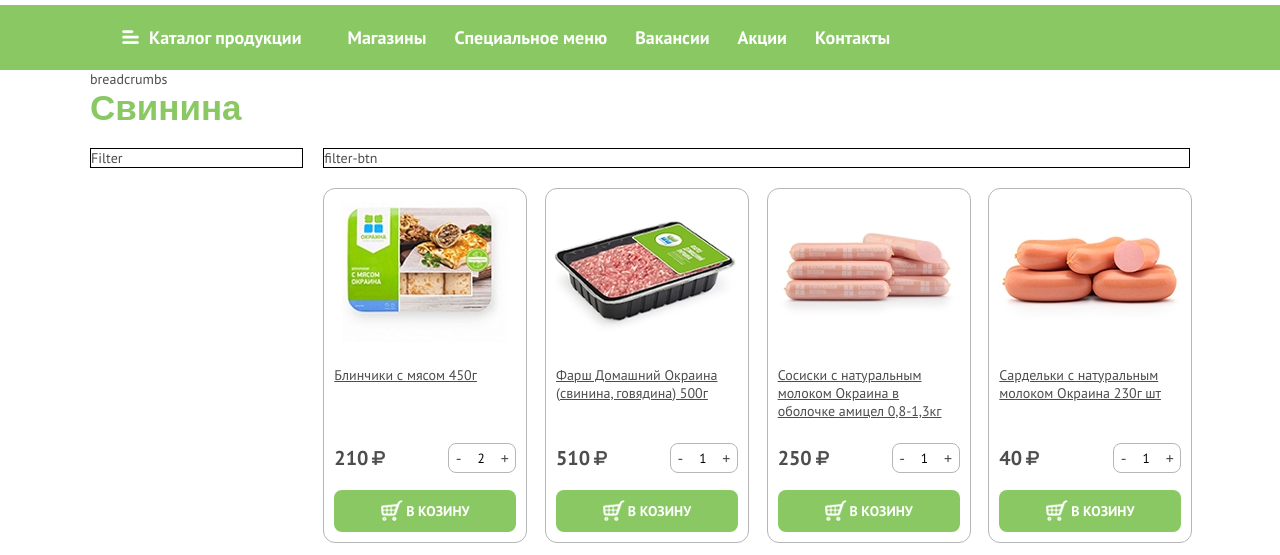
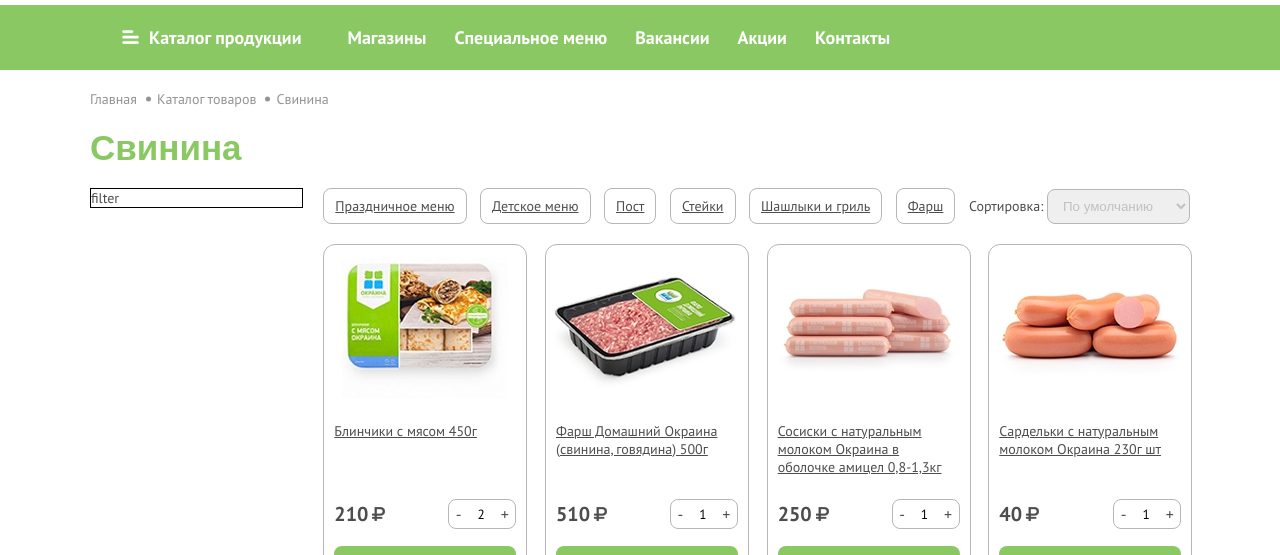
Before and after one commit to denis-snitko/meat, a website: page #src/assortment.html in a window 1280 px wide. Shown: the part 179-734 px from the top of the page. Drawn offline with nearby package versions, Linux system fonts and the light colour scheme; files that its build step writes are made by us from their sources; files whose address does not match are found by name; a web font is replaced by a local one.

Commit message:
Add breadcrumbs and filter-btn

```diff
--- a/#src/modules/_modules.scss
+++ b/#src/modules/_modules.scss
@@ -3,6 +3,7 @@
 @import "./s-menu/s-menu";
 @import "./s-hero/s-hero";
 
+@import "./s-breadcrumbs/s-breadcrumbs";
 @import "./s-assortment/s-assortment";
 @import "./s-popular/s-popular";
 @import "./s-new-items/s-new-items";
--- a/#src/modules/p-assortment/_p-assortment.html
+++ b/#src/modules/p-assortment/_p-assortment.html
@@ -1,19 +1,36 @@
 <section class="p-assortment">
   <div class="container">
 
-    breadcrumbs
+    @@include('../s-breadcrumbs/_s-breadcrumbs.html')
 
     <h2 class="second-title">Свинина</h2>
 
     <div class="row-flex">
       <div class="col-2-5">
         <div class="p-assortment__filter">
-          Filter
+          filter
         </div>
       </div>
       <div class="col-9-5">
-        <div class="p-assortment__filter-btn">
-          filter-btn
+        <div class="p-assortment__filter-btn filter-btn">
+          <div class="filter-btn__wrapper">
+            <button class="filter-btn__btn">Праздничное меню</button>
+            <button class="filter-btn__btn">Детское меню</button>
+            <button class="filter-btn__btn">Пост</button>
+            <button class="filter-btn__btn">Стейки</button>
+            <button class="filter-btn__btn">Шашлыки и гриль</button>
+            <button class="filter-btn__btn">Фарш</button>
+            <div class="filter-btn__sort">
+              <form action="" method="GET">
+                <span>Сортировка:</span>
+                <select name="sort">
+                  <option value="default">По умолчанию</option>
+                  <option value="priceUp">По цене (вверх)</option>
+                  <option value="priceDown">По цене (вниз)</option>
+                </select>
+              </form>
+            </div>
+          </div>
         </div>
         <div class="p-assortment__row">
           <div class="p-assortment__col-3">
--- a/#src/modules/p-assortment/_p-assortment.scss
+++ b/#src/modules/p-assortment/_p-assortment.scss
@@ -11,7 +11,6 @@
 
   &__filter-btn {
     margin-bottom: 20px;
-    border: 1px solid #000;
   }
 
   &__filter {
--- /dev/null
+++ b/#src/modules/s-breadcrumbs/_s-breadcrumbs.html
@@ -0,0 +1,13 @@
+<div class="s-breadcrumbs">
+    <ul class="s-breadcrumbs__list">
+      <li class="s-breadcrumbs__item">
+        <a href="">Главная</a>
+      </li>
+      <li class="s-breadcrumbs__item">
+        <a href="">Каталог товаров</a>
+      </li>
+      <li class="s-breadcrumbs__item">
+        Свинина
+      </li>
+    </ul>
+</div>
--- /dev/null
+++ b/#src/modules/s-breadcrumbs/_s-breadcrumbs.scss
@@ -0,0 +1,45 @@
+.s-breadcrumbs {
+  padding: 20px 0;
+
+  color: #939393;
+  font-size: 14px;
+  // .s-breadcrumbs__list
+
+  &__list {
+    display: flex;
+  }
+
+  // .s-breadcrumbs__item
+
+  &__item {
+    position: relative;
+    padding-right: 20px;
+
+    &::after {
+      content: '';
+      position: absolute;
+      top: 50%;
+      right: 6px;
+      transform: translateY(-50%);
+      display: inline-block;
+      width: 5px;
+      height: 5px;
+      background-color: #939393;
+      border-radius: 50%;
+    }
+
+    &:last-child {
+      padding-right: 0;
+      &::after {
+        display: none;
+      }
+    }
+  }
+
+  a {
+    color: inherit;
+    &:hover {
+      text-decoration: underline;
+    }
+  }
+}
--- a/#src/scss/base/_base.scss
+++ b/#src/scss/base/_base.scss
@@ -313,9 +313,43 @@
       padding-bottom: 0;
     }
   }
-
 }
 
+.filter-btn {
+  .filter-btn__wrapper {
+    display: flex;
+    align-items: center;
+    justify-content: space-between;
+  }
+
+  .filter-btn__btn {
+    padding: 8px 11px;
+    font-size: 14px;
+    text-decoration: underline;
+
+    color: #4d4d4d;
+    background: transparent;
+    border-radius: 8px;
+    border: 1px solid #b6b6b6;
+    outline: none;
+    transition: $base-transition;
+
+    &:hover {
+      border: 1px solid #4d4d4d;
+    }
+  }
+  .filter-btn__sort {
+    select {
+      padding: 8px 11px;
+      color: #c1c1c1;
+      border-radius: 8px;
+      border: 1px solid #b6b6b6;
+      outline: none;
+    }
+  }
+}
+
+// SWIPER
 .swiper-container-wrapper {
   position: relative;
 }
```
Also changed, not shown: docs/assortment.html (+33 -4 lines), docs/css/main.css.
